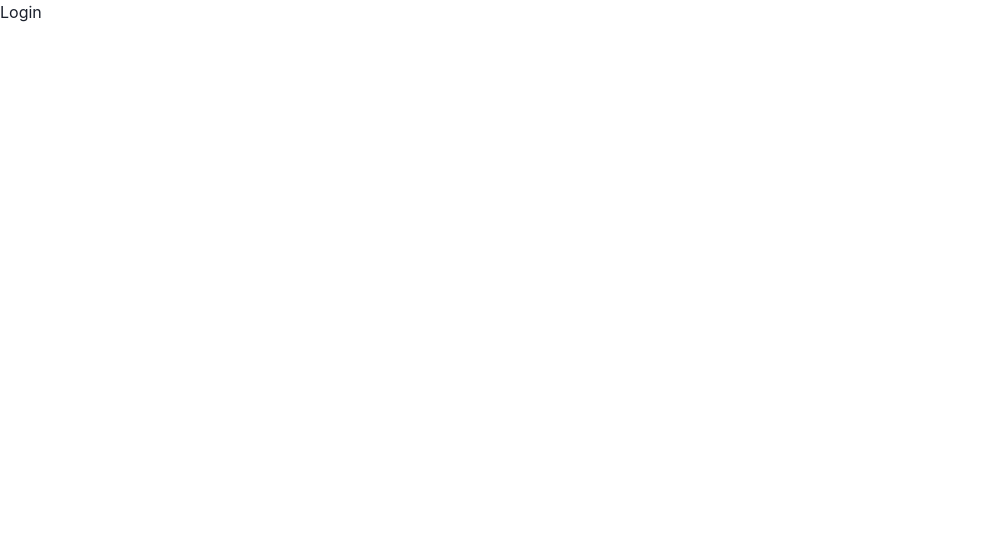
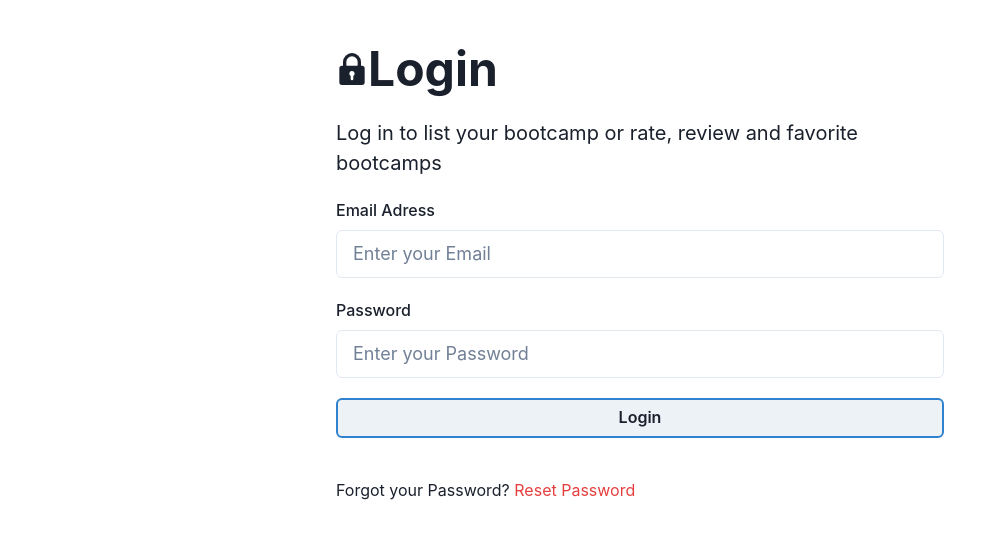
Before and after one commit to Srabo93/DevCamper_Frontend_REACT, a React (Create React App) app: page / in a window 1280 px wide. Shown: the top 538 px of the page, without its empty margins (0-1006 px from the left). Built offline with nearby package versions, Linux system fonts and the light colour scheme.

Commit message:
added Login Page

```diff
--- a/src/pages/auth/Login.js
+++ b/src/pages/auth/Login.js
@@ -1,7 +1,60 @@
 import React from "react";
+import {
+  Container,
+  Text,
+  FormControl,
+  Input,
+  Heading,
+  VStack,
+  FormLabel,
+  Button,
+  Link,
+  Flex,
+} from "@chakra-ui/react";
+import { LockIcon } from "@chakra-ui/icons";
 
 const Login = () => {
-  return <div>Login</div>;
+  return (
+    <Container maxW="container.sm">
+      <VStack w="full" h="full" spacing={5} alignItems="flex-start" py={10}>
+        <Flex alignItems="center">
+          <LockIcon w={8} h={8} />
+          <Heading as="h3" fontSize="5xl">
+            Login
+          </Heading>
+        </Flex>
+        <Text fontSize="xl">
+          Log in to list your bootcamp or rate, review and favorite bootcamps
+        </Text>
+        <FormControl>
+          <FormLabel>Email Adress</FormLabel>
+          <Input
+            placeholder="Enter your Email"
+            type="email"
+            size={{ base: "lg" }}
+          />
+        </FormControl>
+        <FormControl>
+          <FormLabel>Password</FormLabel>
+
+          <Input
+            placeholder="Enter your Password"
+            type="password"
+            size={{ base: "lg" }}
+          />
+        </FormControl>
+        <Button w="full" border="2px" borderColor="blue.500">
+          Login
+        </Button>
+      </VStack>
+      <Text>
+        Forgot your Password?{" "}
+        <Link color="red.500" href="#">
+          Reset Password
+        </Link>
+      </Text>
+    </Container>
+  );
 };
 
 export default Login;
```
